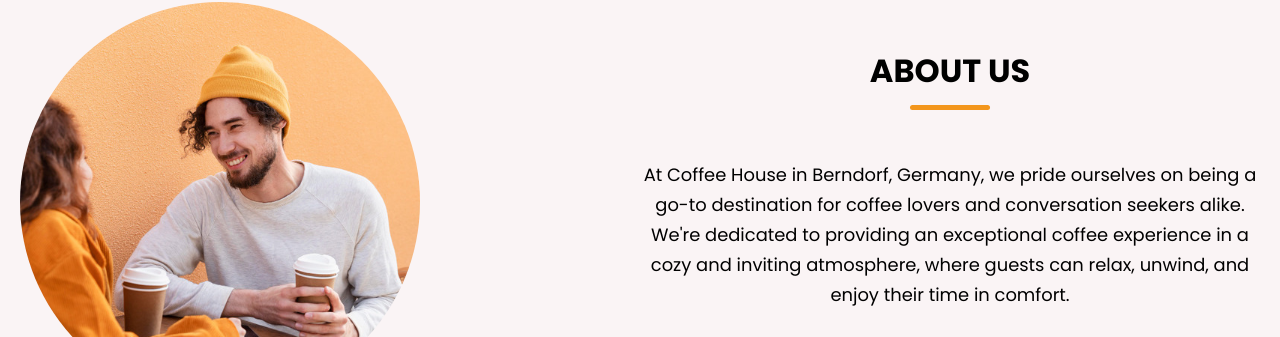
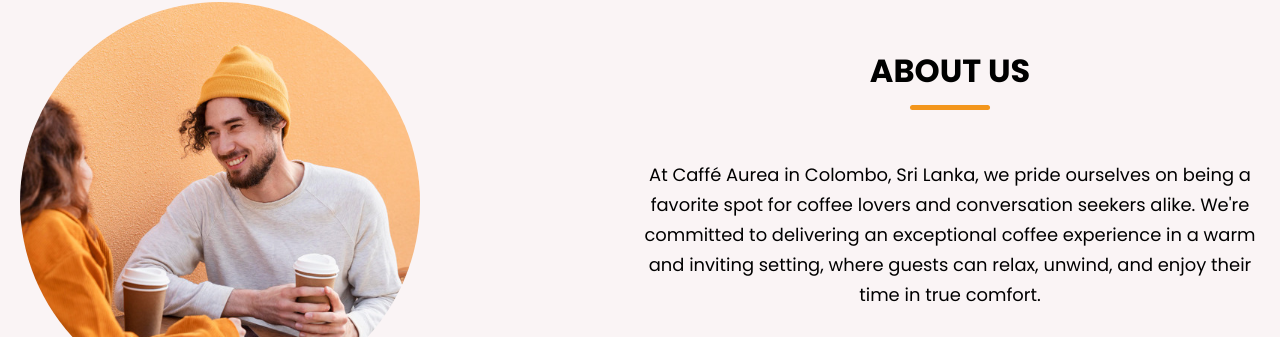
Before and after one commit to chamika-u/caffe-aurea, a plain HTML site: page index.html in a window 1280 px wide. Shown: the part 918-1255 px from the top of the page. Drawn offline with nearby package versions, Linux system fonts and the light colour scheme; a web font is replaced by a local one.

Commit message:
updated about section

```diff
--- a/index.html
+++ b/index.html
@@ -71,10 +71,10 @@
                    <div class="about-details">
                     <h2 class="section-title">About Us</h2>
                     <p class="text">
-                        At Coffee House in Berndorf, Germany, we pride ourselves on being
-                        a go-to destination for coffee lovers and conversation seekers alike.
-                        We're dedicated to providing an exceptional coffee experience in a cozy and inviting atmosphere,
-                        where guests can relax, unwind, and enjoy their time in comfort.
+                        At Caffé Aurea in Colombo, Sri Lanka, we pride ourselves on being
+                        a favorite spot for coffee lovers and conversation seekers alike.
+                        We're committed to delivering an exceptional coffee experience in a warm and inviting setting,
+                        where guests can relax, unwind, and enjoy their time in true comfort.
                     </p>
                     <div class="social-link-list">
                         <a href="#" class="social-link"><i class="fab fa-facebook-f"></i></a>
@@ -111,7 +111,7 @@
                      <li class="menu-item">
                         <img src="images/special-combo.png" class="menu-item-image" alt="Special Combo">
                         <h3 class="name">Special Combo</h3>
-                        <p class="text">A selection of our finest hot beverages, crafted to perfection.</p>
+                        <p class="text">A selection of our finest special combo, crafted to perfection.</p>
                      </li>
 
                      <li class="menu-item">
```
